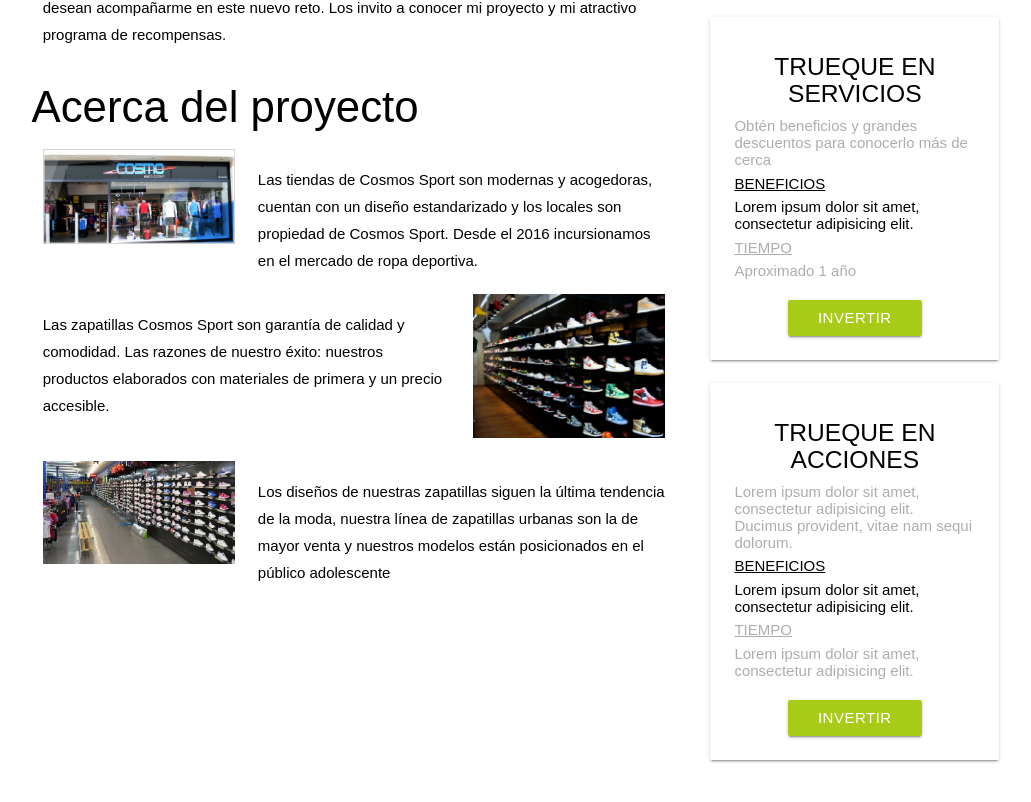
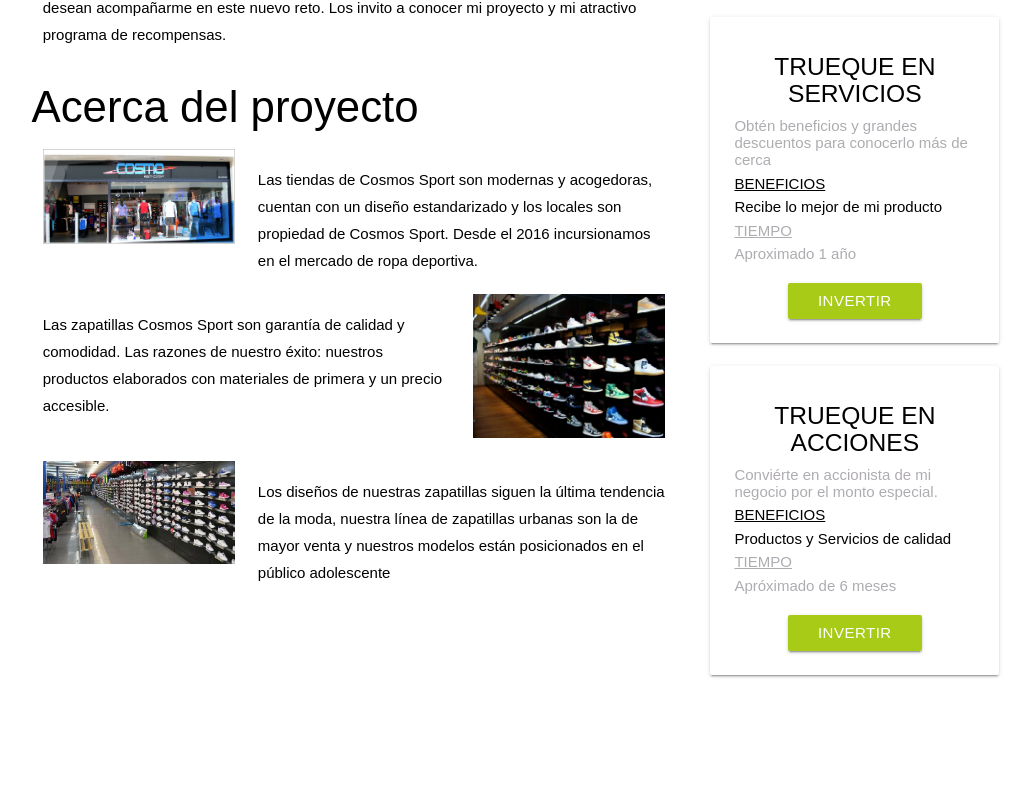
Before and after one commit to GeraldineCh/mony, a website: page public/profile.html in a window 1280 px wide. Shown: the part 864-1666 px from the top of the page, without its empty margins (119-1150 px from the left). Drawn offline with Linux system fonts and the light colour scheme.

Commit message:
add description

```diff
--- a/public/profile.html
+++ b/public/profile.html
@@ -136,7 +136,7 @@
                   <h5 class="center-align">TRUEQUE EN SERVICIOS</h5>
                   <p class="black-text typeInv__text--gray">Obtén beneficios y grandes descuentos para conocerlo más de cerca</p>
                   <h6 class="typeInv__text">Beneficios</h6>
-                  <p class="">Lorem ipsum dolor sit amet, consectetur adipisicing elit.</p>
+                  <p class="">Recibe lo mejor de mi producto</p>
                   <h6 class="typeInv__text--gray typeInv__text">Tiempo</h6>
                   <p class="typeInv__text--gray">Aproximado 1 año</p>
                   <div class="typeInv__btn center-align">
@@ -154,11 +154,11 @@
           <div class="typeInv card hoverable">
                 <div class="card-content">
                   <h5 class="center-align">TRUEQUE EN ACCIONES</h5>
-                  <p class="black-text typeInv__text--gray">Lorem ipsum dolor sit amet, consectetur adipisicing elit. Ducimus provident, vitae nam sequi dolorum.</p>
+                  <p class="black-text typeInv__text--gray">Conviérte en accionista de mi negocio por el monto especial.</p>
                   <h6 class="typeInv__text">Beneficios</h6>
-                  <p class="">Lorem ipsum dolor sit amet, consectetur adipisicing elit.</p>
+                  <p class="">Productos y Servicios de calidad </p>
                   <h6 class="typeInv__text--gray typeInv__text">Tiempo</h6>
-                  <p class="typeInv__text--gray">Lorem ipsum dolor sit amet, consectetur adipisicing elit.</p>
+                  <p class="typeInv__text--gray">Apróximado de 6 meses</p>
                   <div class="typeInv__btn center-align">
                       <a class="waves-effect waves-light btn btn-general white-text" href="#ejemplo">Invertir</a>
                   </div>
```
